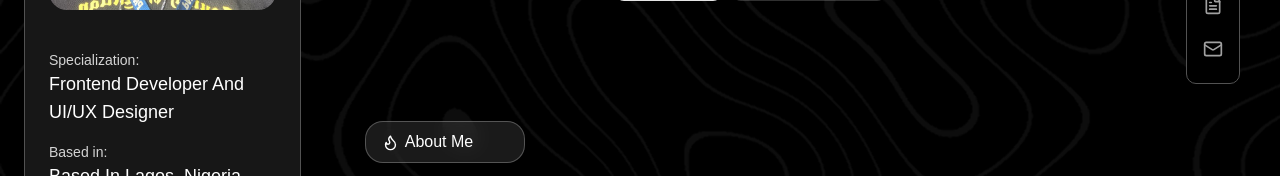
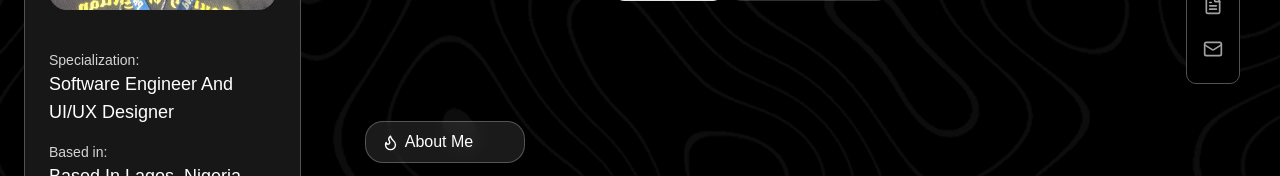
Before and after one commit to Ekene-Akabogu/Portfolio, a React (Vite) app in the folder my-portfolio/: page / in a window 1280 px wide. Shown: the part 457-633 px from the top of the page. Built offline with nearby package versions, Linux system fonts and the light colour scheme; a web font is replaced by a local one.

Commit message:
updated job title

```diff
--- a/my-portfolio/src/components/Profile.tsx
+++ b/my-portfolio/src/components/Profile.tsx
@@ -26,7 +26,7 @@ export const Profile = () => {
 
             <div className='mt-6'>
                 <p className='text-sm text-neutral-300'>Specialization:</p>
-                <div className="text-lg capitalize">Frontend Developer and UI/UX Designer</div>
+                <div className="text-lg capitalize">Software Engineer and UI/UX Designer</div>
             </div>
 
             <div>
```
